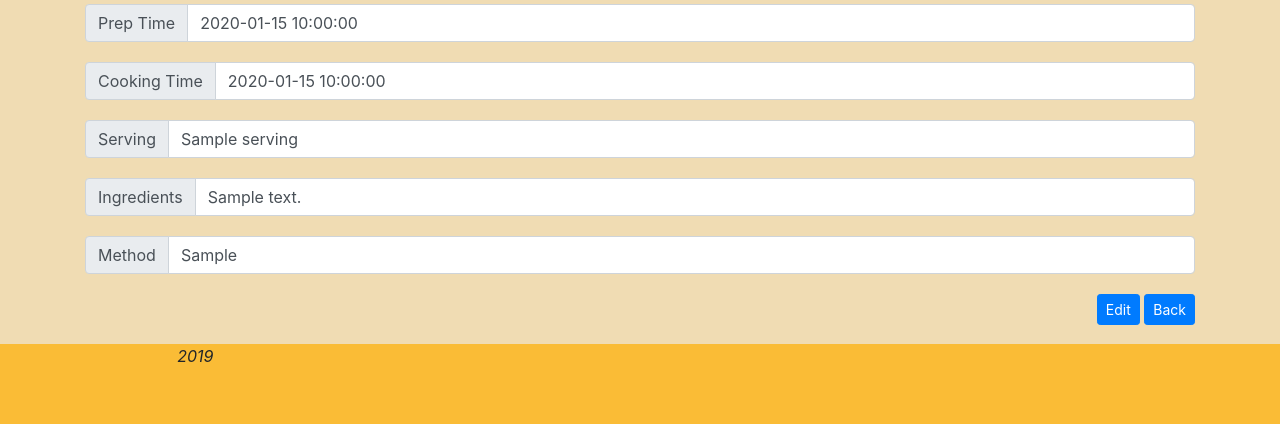
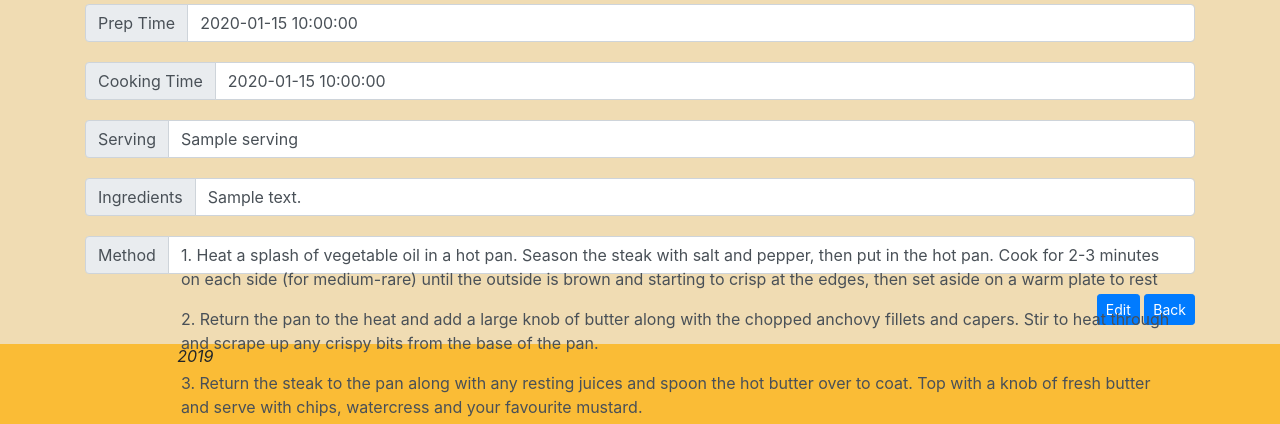
Before and after one commit to ShawnAhls/My-Yummy-Dishes, a Flask app: page /recipe in a window 1280 px wide. Shown: the part 392-816 px from the top of the page. Run offline with Flask 2, Linux system fonts and the light colour scheme; a database or web service that is not in the repository returns one stand-in record (values such as "Sample title"); some libraries are stand-ins or nearby versions.

Commit message:
Updating the method in the recipe page

```diff
--- a/app.py
+++ b/app.py
@@ -25,6 +25,12 @@ def display_recipes():
                            categories=mongo.db.categories.find())
 
 
+@app.route('/display_recipes_cat/<category_name>', methods=['GET', 'POST'])
+def display_recipes_cat(category_name):
+    results = mongo.db.recipes.find({'category_name': category_name})
+    return render_template('display-recipes.html', recipes=results)
+
+
 @app.route('/add_recipe', methods=["GET", "POST"])
 def add_recipe():
     add_recipe = request.form.get('recipe_name'),
@@ -42,7 +48,10 @@ def edit_recipe():
 
 @app.route('/recipe')
 def recipe():
-    return render_template('recipe.html',
+    instruction = ['1. Heat a splash of vegetable oil in a hot pan. Season the steak with salt and pepper, then put in the hot pan. Cook for 2-3 minutes on each side (for medium-rare) until the outside is brown and starting to crisp at the edges, then set aside on a warm plate to rest',
+                   '2. Return the pan to the heat and add a large knob of butter along with the chopped anchovy fillets and capers. Stir to heat through and scrape up any crispy bits from the base of the pan.',
+                   '3. Return the steak to the pan along with any resting juices and spoon the hot butter over to coat. Top with a knob of fresh butter and serve with chips, watercress and your favourite mustard.']
+    return render_template('recipe.html', instruction=instruction,
                            recipes=mongo.db.recipes.find(),
                            categories=mongo.db.categories.find())
 
--- a/static/css/style.css
+++ b/static/css/style.css
@@ -59,6 +59,10 @@ h2 {
 h3 {
     margin-top:300px;
     color:green;
+}
+
+h5 {
+    line-height: 36px;
 }
 
 .card-link {
@@ -125,3 +129,8 @@ h3 {
     margin-top: 20px;
     margin-bottom: 20px;
 }
+
+#method-text {
+    width: 250px;
+    min-height: 35px;
+}
--- a/templates/display-recipes.html
+++ b/templates/display-recipes.html
@@ -1,8 +1,8 @@
 {% extends 'base.html'%}
 
 {% block content %}
-<h2>Recipes</h2>
-    {% for recipe in recipes %}
+{% for recipe in recipes %}
+<h2>{{ recipe.category_name }} Recipes</h2>
     <section>
     <div class="modal" id="delete" tabindex="-1" role="dialog">
         <div class="modal-dialog" role="document">
@@ -14,7 +14,7 @@
                     </button>
                 </div>
                 <div class="modal-body">
-                    <p>You are going to delete {{ recipe.recipe_name}} recipe</p>
+                    <p>You are going to delete {{ recipe.recipe_name }} recipe</p>
                 </div>
                 <div class="modal-footer">
                     <button type="button" class="btn btn-secondary" data-dismiss="modal">Close</button>
--- a/templates/edit-recipe.html
+++ b/templates/edit-recipe.html
@@ -40,7 +40,7 @@
         <div class="input-group-prepend">
             <span class="input-group-text" id="basic-addon3">Ingredients</span>
         </div>
-        <textarea class="form-control" aria-label="With textarea">{{ recipe.ingredients_description }}</textarea>
+        <textarea class="form-control" aria-label="With textarea">{{ recipe.ingredients_description|join(', ')}}</textarea>
     </div>
 </section>
 <section class="add">
@@ -48,7 +48,7 @@
         <div class="input-group-prepend">
             <span class="input-group-text" id="basic-addon3">Method</span>
         </div>
-        <textarea class="form-control" aria-label="With textarea">{{ recipe.method_instruction }}</textarea>
+        <textarea class="form-control" aria-label="With textarea">{{ recipe.method_instruction|join(', ') }}</textarea>
     </div>
 </section>
 <section class="add">
--- a/templates/recipe.html
+++ b/templates/recipe.html
@@ -71,7 +71,7 @@
         <div class="input-group-prepend">
             <span class="input-group-text" id="basic-addon2">Ingredients</span>
         </div>
-        <p class="form-control" aria-label="With textarea">{{ recipe.ingredients_description }}</p>
+        <p class="form-control" aria-label="With textarea">{{ recipe.ingredients_description|join(', ')}}</p>
     </div>
 </section>
 <!--- Ingredients Ends -->
@@ -81,7 +81,11 @@
         <div class="input-group-prepend">
             <span class="input-group-text" id="basic-addon3">Method</span>
         </div>
-        <p class="form-control" aria-label="With textarea">{{ recipe.method_instruction }}</p>
+        <div id="method-text" class="form-control" aria-label="With textarea">
+            {% for instruction_element in instruction %}
+            <p>{{ instruction_element }} </p>
+            {% endfor %}
+        </div>
     </div>
 </section>
 <!--- Method Ends -->
```
